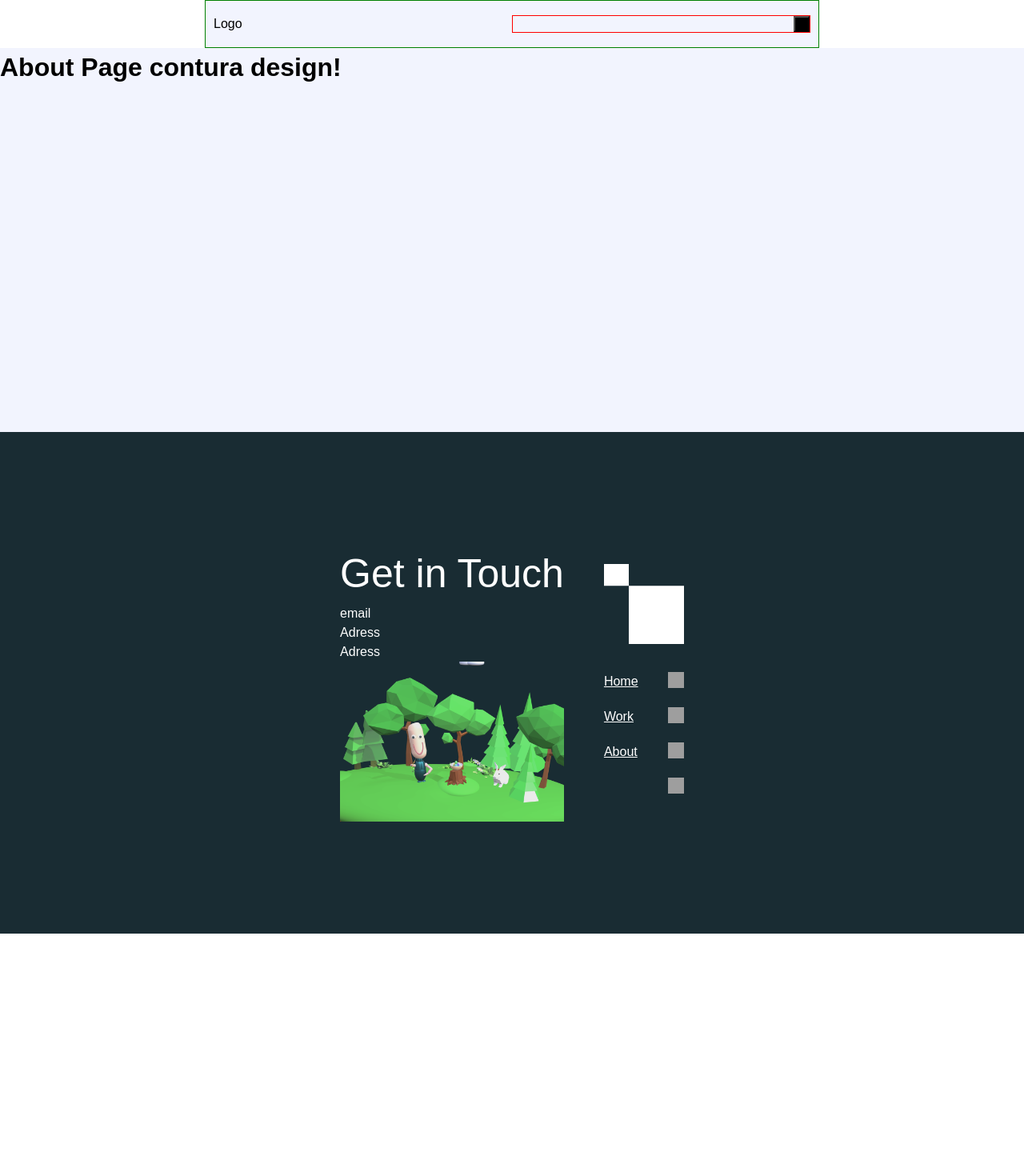
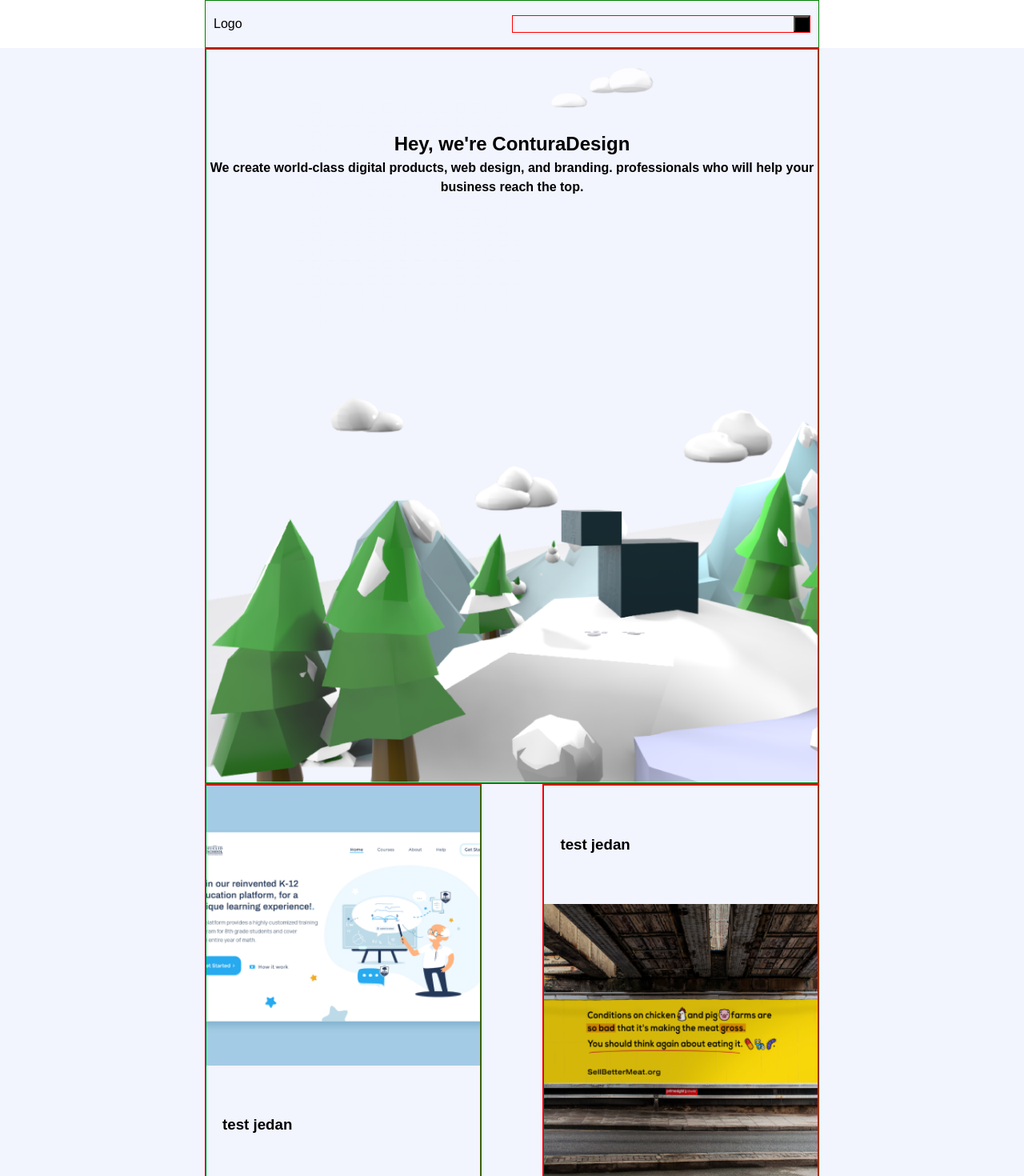
Before and after one commit to ivanbkovacevic/contura-desing-website2, a Next.js app: page /about in a window 1280 px wide. Shown: the top 1470 px of the page at 80% size. Before the commit the page ends 1167 px from the top, so only its background shows below. Built offline with nearby package versions, Linux system fonts and the light colour scheme; grey boxes are pictures that could not be loaded.

Commit message:
About page

```diff
--- a/components/About/About.module.scss
+++ b/components/About/About.module.scss
@@ -2,5 +2,7 @@
 
 .wrapper {
     background-color: $homePageBcgColor;
-    min-height: 60vh;
+    display: flex;
+    flex-direction: column;
+    align-items: center;
 }
--- a/components/About/About.tsx
+++ b/components/About/About.tsx
@@ -1,4 +1,9 @@
 import React from 'react';
+import WorkSection from '../Home/WorkSection/WorkSection';
+import Clients from '../Reusable/Clients/Clients';
+import Slider from '../Reusable/Slider/Slider';
+import HeroSection from './HeroSection/HeroSection';
+import Capabilites from './Capabilities/Capabilities';
 import style from './About.module.scss'
 
 interface AboutProps {
@@ -8,8 +13,12 @@ interface AboutProps {
 const About:React.FC<AboutProps> = ({some}) => {
   return (
     <div className={style.wrapper}>
-      <h1>About Page contura design!</h1>
-      <p></p>
+      <HeroSection />
+      <WorkSection />
+      <Capabilites />
+      <Clients backgroundtype='black' centered="no" />
+      <Slider variant={{slidesPerView: 1}} />
+      <Slider variant={{slidesPerView: 5}}/>
     </div>
   );
 };
--- /dev/null
+++ b/components/About/Capabilities/Capabilites.module.scss
@@ -0,0 +1,33 @@
+@import '../../../styles/variables';
+
+.wrapper {
+    border: 1px solid red;
+    width: 100%;
+    display: flex;
+    justify-content: center;
+    padding: 10rem 0;
+
+    .innerWrapper {
+        width: 60%;
+        display: flex;
+        justify-content: space-between;
+        border: 5px solid orange;
+
+        .heading {
+            border: 1px solid green;
+        }
+
+        .capabilitiesList {
+            display: flex;
+            flex-wrap: wrap;
+            justify-content: flex-end;
+            border: 2px solid black;
+            gap: 2rem;
+
+            .singleCapabilitiWrapper {
+                border: 1px solid red;
+                max-width: 40%;
+            }
+        }
+    }
+}
--- /dev/null
+++ b/components/About/Capabilities/Capabilities.tsx
@@ -0,0 +1,31 @@
+import React from 'react';
+import { CAPABILITIES_LIST } from './constants';
+import style from './Capabilites.module.scss';
+
+
+const Capabilites:React.FC = () => {
+  const generateCapabilities = () => {
+    return CAPABILITIES_LIST.map((item) => {
+        return (
+        <div className={style.singleCapabilitiWrapper}>
+            <h3>{item.title}</h3>
+            <p>{item.description}</p>
+        </div>
+        )
+    })
+  };
+  return (
+    <section className={style.wrapper}>
+      <div className={style.innerWrapper} >
+        <div className={style.heading}>
+           <h3>Capabilites</h3>
+        </div>
+        <div className={style.capabilitiesList}>
+          {generateCapabilities()}
+        </div>
+      </div>
+    </section>
+  );
+};
+
+export default Capabilites;
--- /dev/null
+++ b/components/About/Capabilities/constants.ts
@@ -0,0 +1,18 @@
+export const CAPABILITIES_LIST = [
+    {
+        title: 'ijfisjidfisd',
+        description: 'djsduhfusdhufushusdfuifdsud sdifhusd h usdh u df',
+    },
+    {
+        title: 'ijfiswtw jidfisd',
+        description: 'djsduhfusdhufushusdfu rwe ifdsud sdifhusd h usdh u df',
+    },
+    {
+        title: 'ijfisjrwe  wrwer idfisd',
+        description: 'djsduhfur wer sdhufushusdfuifdsud sdifhusd h usdh u df',
+    },
+    {
+        title: 'ijfisjidfisd',
+        description: 'djsduhfusdh  rweufushusdfuifdsud sdifhusd h usdh u df',
+    },
+]
--- /dev/null
+++ b/components/About/HeroSection/HeroSection.module.scss
@@ -0,0 +1,21 @@
+@import '../../../styles/variables';
+
+.wrapper {
+    border: 1px solid red;
+    height: 92rem;
+    .centralPart {
+        width: 100%;
+        height: 100%;
+        border: 1px solid green;
+        margin: 0 auto;
+        text-align: center;
+        background-image: url('/assets/images/homePageHeroSection.png');
+        background-repeat: no-repeat;
+        background-size: cover;
+
+        .headingWrappr {
+            margin: 0 auto;
+            padding-top: 10rem;
+        }
+    }
+}
--- /dev/null
+++ b/components/About/HeroSection/HeroSection.tsx
@@ -0,0 +1,21 @@
+import React from 'react';
+import style from './HeroSection.module.scss'
+
+interface HeroSectionProps {
+    some?: string;
+  }
+
+const HeroSection:React.FC<HeroSectionProps> = ({some}) => {
+  return (
+    <section className={style.wrapper} data-centered='yes'>
+        <div className={style.centralPart}>
+            <div className={style.headingWrappr}>
+                <h1>Hey, we're ConturaDesign</h1>
+                <h4>We create world-class digital products, web design, and branding. professionals who will help your business reach the top.</h4>
+            </div>
+        </div>
+    </section>
+  );
+};
+
+export default HeroSection;
--- a/components/Home/Home.tsx
+++ b/components/Home/Home.tsx
@@ -9,7 +9,6 @@ import OfferSection from './OfferSection/OfferSection';
 import Slider from '../Reusable/Slider/Slider';
 import FAQ from './FAQ/FAQ';
 import style from './Home.module.scss'
-
 
 interface HomeProps {
     some?: string;
@@ -33,7 +32,7 @@ const Home = ({some}:HomeProps) => {
           <ButtonLink title="see more work" link="/work" />
         </div>
         <OfferSection />
-        <Slider />
+        <Slider variant={{slidesPerView: 5}}/>
          <FAQ />
     </div>
   );
--- a/components/Reusable/Clients/Clients.tsx
+++ b/components/Reusable/Clients/Clients.tsx
@@ -6,9 +6,10 @@ import cn from 'classnames';
 
 interface ClientsProps {
     backgroundtype: string;
+    centered?: string;
 }
 
-const Clients:React.FC<ClientsProps> = ({backgroundtype}) => {
+const Clients:React.FC<ClientsProps> = ({backgroundtype, centered='yes'}) => {
 
  const wrapperStyle = cn(
     style.wrapper,
@@ -32,7 +33,7 @@ const Clients:React.FC<ClientsProps> = ({backgroundtype}) => {
   };
 
   return (
-    <section className={wrapperStyle} data-centered='yes'>
+    <section className={wrapperStyle} data-centered={centered}>
         {generateClients()}
     </section>
   )
--- a/components/Reusable/Slider/Slider.tsx
+++ b/components/Reusable/Slider/Slider.tsx
@@ -3,12 +3,17 @@ import { Swiper, SwiperSlide } from 'swiper/react';
 import style from './Slider.module.scss'
 import Image from 'next/image';
 
-const Slider = () => {
+interface SliderProps {
+    variant: {
+        slidesPerView: number;
+    };
+}
+const Slider:React.FC<SliderProps> = ({variant}) => {
     return (
         <section className={style.wrapperr}>
             <Swiper
             spaceBetween={50}
-            slidesPerView={5}
+            slidesPerView={variant.slidesPerView}
             onSlideChange={() => console.log('slide change')}
             onSwiper={(swiper) => console.log(swiper)}
             >
--- a/components/Work/Work.module.scss
+++ b/components/Work/Work.module.scss
@@ -2,5 +2,7 @@
 
 .wrapper {
     background-color: $workPageBcgColor;
-    min-height: 60vh;
+    display: flex;
+    flex-direction: column;
+    align-items: center;
 }
--- a/components/Work/Work.tsx
+++ b/components/Work/Work.tsx
@@ -1,5 +1,7 @@
 import React from 'react';
 import style from './Work.module.scss'
+import WorkSection from '../Home/WorkSection/WorkSection';
+import Clients from '../Reusable/Clients/Clients';
 
 interface WorkProps {
     some?: string;
@@ -9,6 +11,8 @@ const Work:React.FC<WorkProps> = ({some}) => {
   return (
     <div className={style.wrapper}>
       <h1>Work Page contura design!</h1>
+      <WorkSection />
+      <Clients backgroundtype='black' />
       <p></p>
     </div>
   );
```
